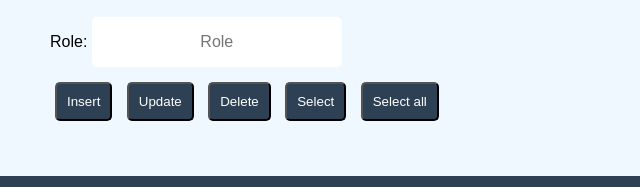
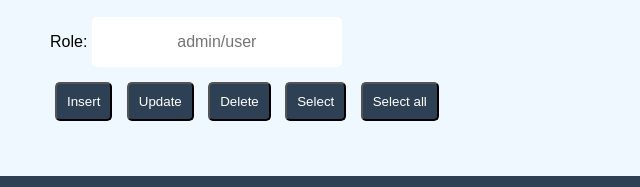
Before and after one commit to u6288055/webProj2, a website: page assets/static/userform.html in a window 1280 px wide. Shown: the part 895-1082 px from the top of the page, 0-640 px from the left. Drawn offline with Linux system fonts and the light colour scheme.

Commit message:
make it a little clear

```diff
--- a/assets/static/userform.html
+++ b/assets/static/userform.html
@@ -39,14 +39,7 @@
     <label>Password:</label>
     <input type="text" placeholder="Password" id="PW"><br>
     <label>Role:</label>
-    <input type="text" placeholder="Role" id="R"><br>
-     <!-- Role:
-  <form>
-    <select id="role" name='role' style="padding: 10px;" onchange="getSelectValue();">
-      <option value="admin">admin</option>
-      <option value="user">user</option>
-    </select>
-  </form> -->
+    <input type="text" placeholder="admin/user" id="R"><br>
 
     <button type="button" id="Insert" class="btnIN">Insert</button>
     <button type="button" id="Update" class="btnUp">Update</button>
@@ -58,19 +51,6 @@
     </div>
   </form>
   <script>
-    // update to make select work
-    // var e = document.getElementById("selectElementID");
-    // var value=e.selectElement.options[e.selectedIndex].value;// get selected option value
-    // var text=e.options[e.selectedIndex].text;//get the selected option text
-
-    // function getSelectValue()
-    //     {
-    //         var selectedValue = document.getElementById("list").value;
-    //         alert(selectedValue);
-    //     }
-    //     getSelectValue();
-
-    //end my select
 
     async function callUSERWS(url, method, sentData = {}) {
       let data;
```
Also changed, not shown: assets/static/productform.html (+0 -2 lines).
